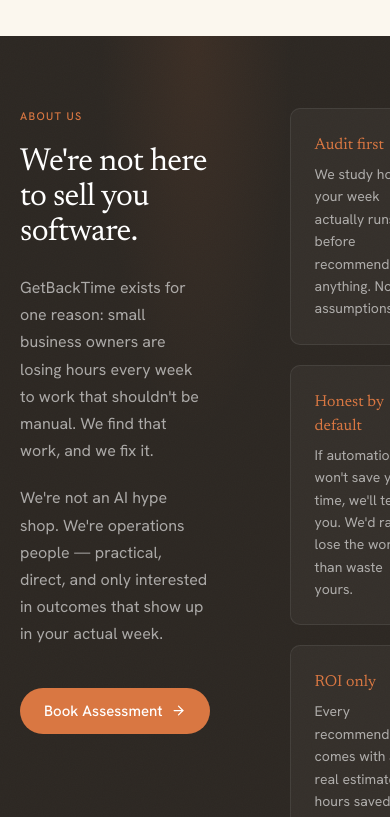
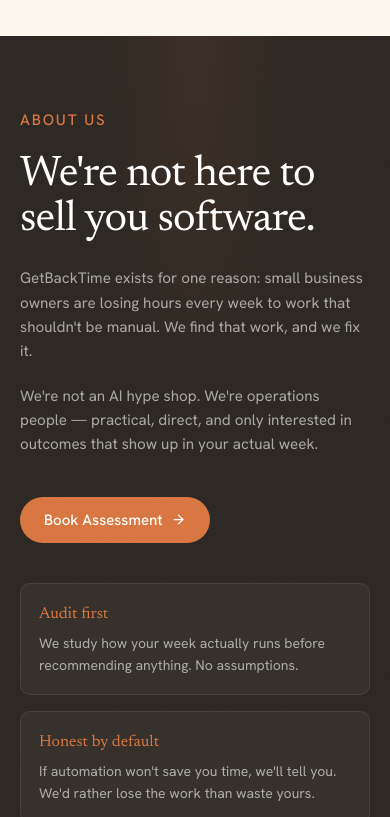
Before and after one commit to frankslabio-art/getbacktime, a Next.js app: page / in a window 390 px wide. Shown: the part 5767-6584 px from the top of the page. Built offline with nearby package versions, Linux system fonts and the light colour scheme.

Commit message:
fix: improve mobile about layout

```diff
--- a/app/contact/page.tsx
+++ b/app/contact/page.tsx
@@ -331,7 +331,7 @@
                       }}
                       disabled={state.submitting}
                     >
-                      {state.submitting ? 'Sending…' : 'Request $497 Assessment'}
+                      {state.submitting ? 'Sending…' : 'Request Assessment'}
                       {!state.submitting && <ArrowRight size={18} strokeWidth={2} />}
                     </button>
 
--- a/app/globals.css
+++ b/app/globals.css
@@ -468,6 +468,64 @@
 
   /* About founder grid stacks */
   .founder-grid { grid-template-columns: 1fr !important; }
+
+  /* About section mobile readability */
+  .about-two-col {
+    grid-template-columns: 1fr !important;
+    gap: 2.5rem !important;
+  }
+
+  .about-left,
+  .about-pillars,
+  .about-clients,
+  .founder-grid,
+  .founder-grid > div {
+    min-width: 0;
+  }
+
+  .about-left .gbt-h2 {
+    font-size: clamp(2rem, 11vw, 2.75rem) !important;
+    line-height: 1.05 !important;
+    letter-spacing: -0.02em;
+  }
+
+  .about-left p,
+  .about-pillar p,
+  .founder-grid p {
+    overflow-wrap: normal;
+    word-break: normal;
+    hyphens: none;
+  }
+
+  .about-left p {
+    font-size: 0.95rem !important;
+    line-height: 1.6 !important;
+  }
+
+  .about-pillar p {
+    line-height: 1.55 !important;
+  }
+
+  .about-pillar {
+    padding: 1.125rem !important;
+  }
+
+  .about-pillars {
+    gap: 1rem !important;
+  }
+
+  .about-clients {
+    margin-top: 3.25rem !important;
+    padding-top: 2.25rem !important;
+  }
+
+  .founder-grid {
+    gap: 1.25rem !important;
+  }
+
+  .founder-grid img {
+    display: block;
+  }
 }
 
 /* ─── Noise overlay ───────────────────────────── */
```
